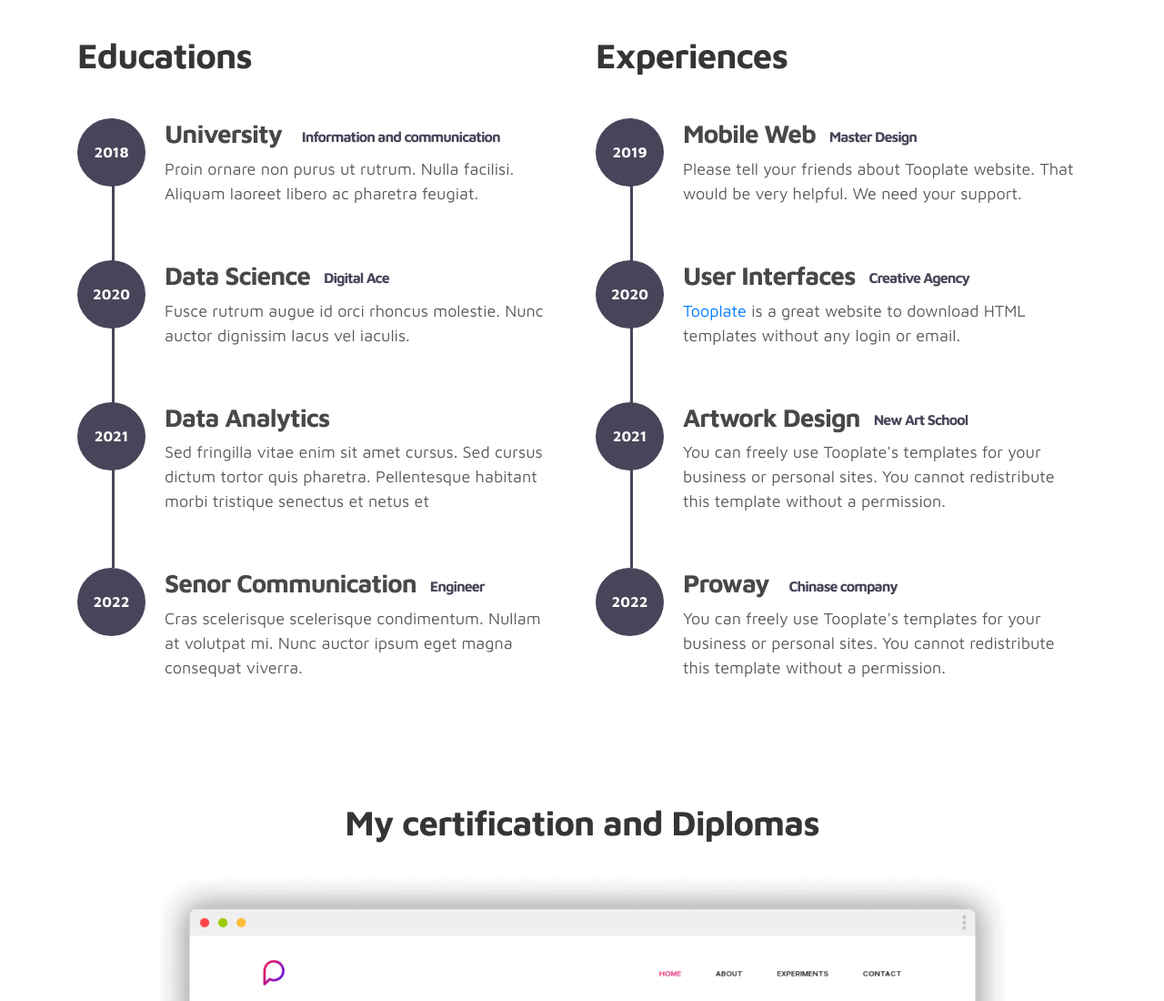
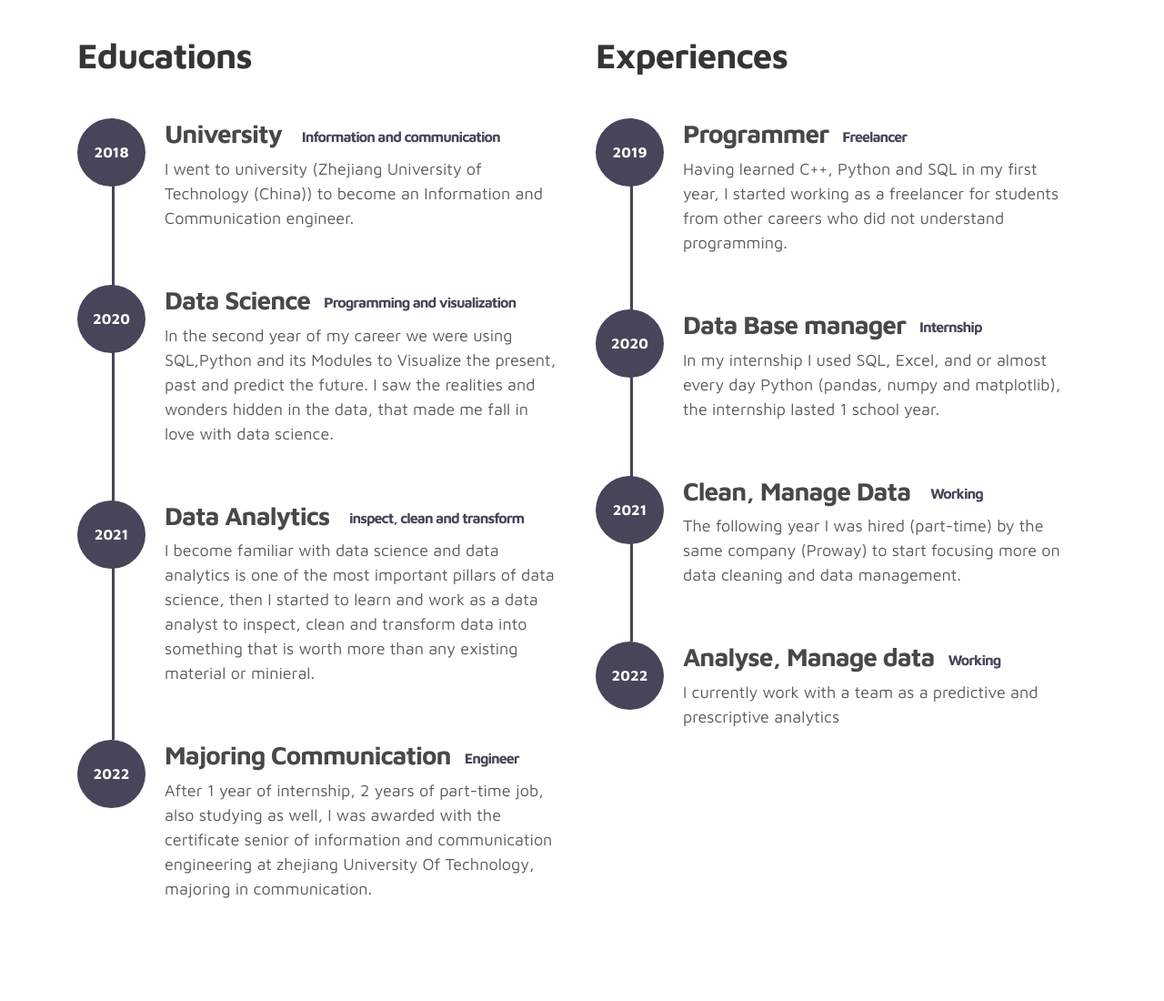
Before and after one commit to LinoELa/linoelaportafolio, a plain HTML site: page index.html in a window 1280 px wide. Shown: the part 1700-2800 px from the top of the page at 91% size. Drawn offline with Linux system fonts and the light colour scheme.

Commit message:
Add files via upload

```diff
--- a/index.html
+++ b/index.html
@@ -1,5 +1,6 @@
 <!doctype html>
 <html lang="en">
+
 <head>
   <meta charset="utf-8">
   <meta name="viewport" content="width=device-width, initial-scale=1, shrink-to-fit=no">
@@ -16,12 +17,9 @@
   <!-- MAIN STYLE -->
   <link rel="stylesheet" href="css/tooplate-style.css">
 
-<!--
 
+</head>
 
-
--->
-  </head>
 <body>
 
   <!-- MENU -->
@@ -29,8 +27,8 @@
     <div class="container">
       <a class="navbar-brand" href="index.html"><i class='uil uil-user'></i> Lino Ela</a>
 
-            <button class="navbar-toggler" type="button" data-toggle="collapse" data-target="#navbarNav" aria-controls="navbarNav" aria-expanded="false"
-                aria-label="Toggle navigation">
+      <button class="navbar-toggler" type="button" data-toggle="collapse" data-target="#navbarNav"
+        aria-controls="navbarNav" aria-expanded="false" aria-label="Toggle navigation">
         <span class="navbar-toggler-icon"></span>
         <span class="navbar-toggler-icon"></span>
         <span class="navbar-toggler-icon"></span>
@@ -73,9 +71,10 @@
           <div class="about-text">
             <small class="small-text">Welcome to <span class="mobile-block">my portfolio website!</span></small>
             <h1 class="animated animated-text">
-                            <span class="mr-2">Hello! ,<br> I'm <span style="color: hsl(246,12%,31%);">Paulino Salvador Ela </span> </span> <br>
+              <span class="mr-2">Hello! ,<br> I'm <span style="color: hsl(246,12%,31%);">Paulino Salvador Ela </span>
+              </span> <br>
               <div class="animated-info">
-                                    <span class="mr-2"> I'm a  </span>
+                <span class="mr-2"> I'm a </span>
                 <div class="animated-info">
                   <span class="animated-item">Programmer</span>
                   <span class="animated-item">Data Scientist</span>
@@ -85,12 +84,16 @@
             </h1>
 
             <!-- <p>Working and building a successful product always is a challenge. I am highly energetic in user experience design, interfaces and web development.</p> -->
-                      <p>I am passionate about using data to analyze , draw and predict conclusions about the growth of companies. I am an information and communication engineer with 3 years of experience; 1 year of internship, 2 years of work,I work with several technologies like Python and its modules (pandas, numpy, matplotlib...), SQL,Machine learning,Data visualization.
+            <p>I am passionate about using data to analyze , draw and predict conclusions about the growth of companies.
+              I am an information and communication engineer with 3 years of experience; 1 year of internship, 2 years
+              of work,I work with several technologies like Python and its modules (pandas, numpy, matplotlib...),
+              SQL,Machine learning,Data visualization.
               I enjoy adapting new tools to my collection for analysing data.</p>
 
             <div class="custom-btn-group mt-4">
-                          <a href="./resumencv.html" class="btn mr-lg-2 custom-btn"><i class='uil uil-file-alt'></i> Read More...</a>
-                          <a href="#contact" class="btn custom-btn custom-btn-bg custom-btn-link">Get a free quote</a>
+              <a href="./resumencv.html" class="btn mr-lg-2 custom-btn"><i class='uil uil-file-alt'></i> Read
+                More...</a>
+              <a href="#contact" class="btn custom-btn custom-btn-bg custom-btn-link">Projects Info</a>
             </div>
           </div>
         </div>
@@ -171,7 +174,8 @@
               </div>
               <div class="timeline-info">
                 <h3><span>University </span><small>Information and communication</small></h3>
-                                  <p>Proin ornare non purus ut rutrum. Nulla facilisi. Aliquam laoreet libero ac pharetra feugiat. </p>
+                <p>I went to university (Zhejiang University of Technology (China)) to become an Information and
+                  Communication engineer. </p>
               </div>
             </div>
 
@@ -180,8 +184,10 @@
                 <span>2020</span>
               </div>
               <div class="timeline-info">
-                                <h3><span>Data Science</span><small>Digital Ace</small></h3>
-                                <p>Fusce rutrum augue id orci rhoncus molestie. Nunc auctor dignissim lacus vel iaculis.</p>
+                <h3><span>Data Science</span><small>Programming and visualization</small></h3>
+                <p>In the second year of my career we were using SQL,Python and its Modules to Visualize the present,
+                  past and predict the future. I saw the realities and wonders hidden in the data,
+                  that made me fall in love with data science. </p>
               </div>
             </div>
 
@@ -190,8 +196,13 @@
                 <span>2021</span>
               </div>
               <div class="timeline-info">
-                                <h3><span>Data Analytics</h3>
-                                <p>Sed fringilla vitae enim sit amet cursus. Sed cursus dictum tortor quis pharetra. Pellentesque habitant morbi tristique senectus et netus et</p>
+                <h3><span>Data Analytics </span><small>inspect, clean and transform</small></h3>
+                <p>I become familiar with data science and data analytics is
+                  one of the most important pillars of data science,
+                  then I started to learn and work as a data analyst
+                  to inspect, clean and transform data into something that is worth more than
+                  any existing material or minieral.
+                </p>
               </div>
             </div>
 
@@ -200,8 +211,11 @@
                 <span>2022</span>
               </div>
               <div class="timeline-info">
-                                <h3><span>Senor Communication<small>Engineer</small></h3>
-                                <p>Cras scelerisque scelerisque condimentum. Nullam at volutpat mi. Nunc auctor ipsum eget magna consequat viverra.</p>
+                <h3><span>Majoring Communication<small>Engineer</small></h3>
+                <p>After 1 year of internship, 2 years of part-time job, also studying as well,
+                  I was awarded with the certificate senior of information and communication engineering
+                  at zhejiang University Of Technology, majoring in communication.</p>
+
               </div>
             </div>
 
@@ -217,8 +231,10 @@
                 <span>2019</span>
               </div>
               <div class="timeline-info">
-                                  <h3><span>Mobile Web</span><small>Master Design</small></h3>
-                                  <p>Please tell your friends about Tooplate website. That would be very helpful. We need your support.</p>
+                <h3><span>Programmer</span><small>Freelancer</small></h3>
+                <p>Having learned C++, Python and SQL in my first year, I started working as a freelancer for students
+                  from other careers who did not understand programming.
+                </p>
               </div>
             </div>
 
@@ -227,8 +243,9 @@
                 <span>2020</span>
               </div>
               <div class="timeline-info">
-                                <h3><span>User Interfaces</span><small>Creative Agency</small></h3>
-                                <p><a rel="nofollow" href="https://www.facebook.com/tooplate">Tooplate</a> is a great website to download HTML templates without any login or email.</p>
+                <h3><span>Data Base manager</span><small>Internship</small></h3>
+                <p>In my internship I used SQL, Excel, and or almost every day Python (pandas, numpy and
+                  matplotlib), the internship lasted 1 school year. <br> </p>
               </div>
             </div>
 
@@ -237,8 +254,9 @@
                 <span>2021</span>
               </div>
               <div class="timeline-info">
-                                <h3><span>Artwork Design</span><small>New Art School</small></h3>
-                                <p>You can freely use Tooplate's templates for your business or personal sites. You cannot redistribute this template without a permission.</p>
+                <h3><span>Clean, Manage Data </span><small>Working</small></h3>
+                <p>The following year I was hired (part-time) by the same company (Proway) to start focusing more on
+                  data cleaning and data management.</p>
               </div>
             </div>
 
@@ -247,8 +265,8 @@
                 <span>2022</span>
               </div>
               <div class="timeline-info">
-                              <h3><span>Proway </span><small> Chinase company</small></h3>
-                              <p>You can freely use Tooplate's templates for your business or personal sites. You cannot redistribute this template without a permission.</p>
+                <h3><span>Analyse, Manage data</span><small> Working</small></h3>
+                <p>I currently work with a team as a predictive and prescriptive analytics</p>
               </div>
             </div>
 
@@ -314,7 +332,9 @@
 
         <div class="col-lg-5 mr-lg-5 col-12">
           <div class="google-map w-100">
-              <iframe src="https://www.google.com/maps/embed?pb=!1m18!1m12!1m3!1d12088.558402180099!2d-73.99373482142036!3d40.75895421922642!2m3!1f0!2f0!3f0!3m2!1i1024!2i768!4f13.1!3m3!1m2!1s0x89c25855b8fb3083%3A0xa0f9aef176042a5c!2sTheater+District%2C+New+York%2C+NY%2C+USA!5e0!3m2!1sen!2smm!4v1549875377188" width="400" height="300" frameborder="0" style="border:0" allowfullscreen></iframe>
+            <iframe
+              src="https://www.google.com/maps/embed?pb=!1m18!1m12!1m3!1d441106.8251494199!2d120.17189024999999!3d30.2613905!2m3!1f0!2f0!3f0!3m2!1i1024!2i768!4f13.1!3m3!1m2!1s0x344bb629439aaa99%3A0xa7bfd183824de83a!2sHangzhou%2C%20Zhejiang%2C%20China!5e0!3m2!1ses!2shk!4v1656609818420!5m2!1ses!2shk"
+              width="400" height="300" frameborder="0" style="border:0" allowfullscreen></iframe>
           </div>
 
           <div class="contact-info d-flex justify-content-between align-items-center py-4 px-lg-5">
@@ -325,16 +345,19 @@
             </div>
 
             <ul class="social-links">
-                     <li><a href="#" class="uil uil-dribbble" data-toggle="tooltip" data-placement="left" title="Dribbble"></a></li>
-                     <li><a href="#" class="uil uil-instagram" data-toggle="tooltip" data-placement="left" title="Instagram"></a></li>
-                     <li><a href="#" class="uil uil-youtube" data-toggle="tooltip" data-placement="left" title="Youtube"></a></li>
+              <li><a href="#" class="uil uil-dribbble" data-toggle="tooltip" data-placement="left" title="Dribbble"></a>
+              </li>
+              <li><a href="#" class="uil uil-instagram" data-toggle="tooltip" data-placement="left"
+                  title="Instagram"></a></li>
+              <li><a href="#" class="uil uil-youtube" data-toggle="tooltip" data-placement="left" title="Youtube"></a>
+              </li>
             </ul>
           </div>
         </div>
 
         <div class="col-lg-6 col-12">
           <div class="contact-form">
-              <h2 class="mb-4">Leave me a message 📧 <br> <span> </span> Let's work! 👨‍💻</h2>
+            <h2 class="mb-4">Contact me 📧 <span> </span>let's be a team 🤝</h2>
 
             <form action="" method="get">
               <div class="row">
@@ -368,8 +391,7 @@
       <div class="row">
 
         <div class="col-lg-12 col-12">
-                        <p class="copyright-text text-center">Copyright &copy; 2019 Company Name . All rights reserved</p>
-                        <p class="copyright-text text-center">Designed by <a rel="nofollow" href="https://www.facebook.com/tooplate">Tooplate</a></p>
+          <p class="copyright-text text-center">Copyright &copy; 2021 Lino Ela. All rights reserved</p>
         </div>
 
       </div>
@@ -386,4 +408,5 @@
   <script src="js/custom.js"></script>
 
 </body>
+
 </html>
```
Lines whose indentation alone changed are shown as unchanged.
